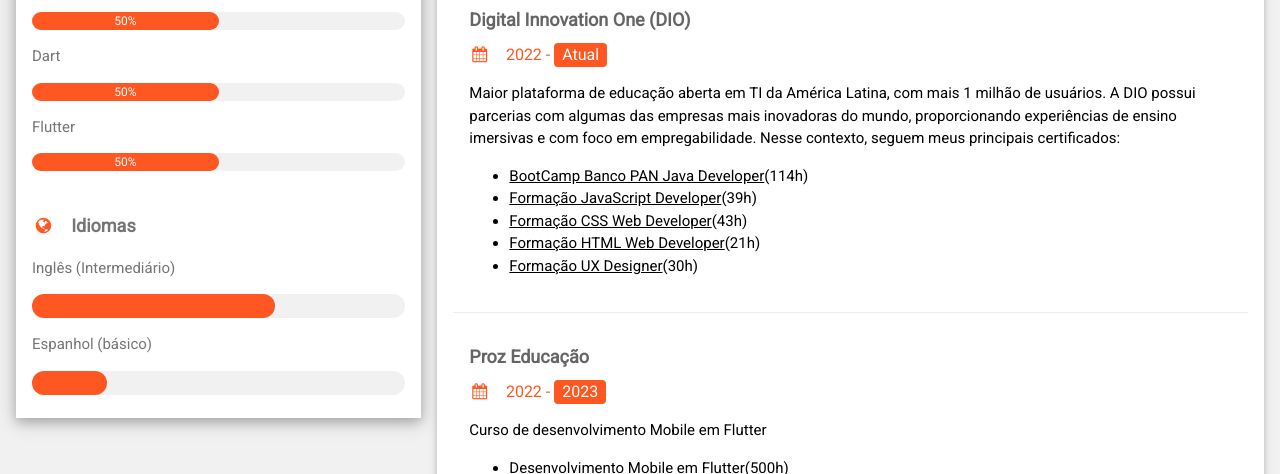
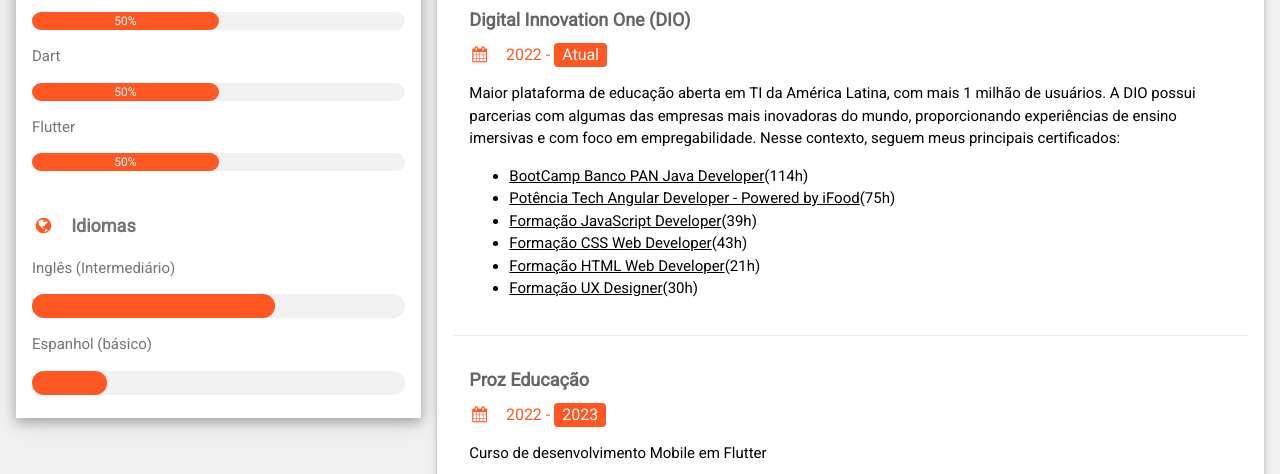
Before and after one commit to siqueira91/cv-online-dio, a plain HTML site: page index.html in a window 1280 px wide. Shown: the part 626-1100 px from the top of the page. Drawn offline with nearby package versions, Linux system fonts and the light colour scheme.

Commit message:
Update index.html

```diff
--- a/index.html
+++ b/index.html
@@ -130,6 +130,7 @@
               </p>
               <ul>
                 <li><a href="https://www.dio.me/certificate/71D58726/share" target="_blank">BootCamp Banco PAN Java Developer</a>(114h)</li>
+                <li><a href="https://www.dio.me/certificate/D013796C/share" target="_blank">Potência Tech Angular Developer - Powered by iFood</a>(75h)</li>
                 <li><a href="https://www.dio.me/certificate/180FEB4E/share" target="_blank">Formação JavaScript Developer</a>(39h)</li>
                 <li><a href="https://www.dio.me/certificate/AC3FAD58/share" target="_blank">Formação CSS Web Developer</a>(43h)</li>
                 <li><a href="https://www.dio.me/certificate/62105D74/share" target="_blank">Formação HTML Web Developer</a>(21h)</li>
```
